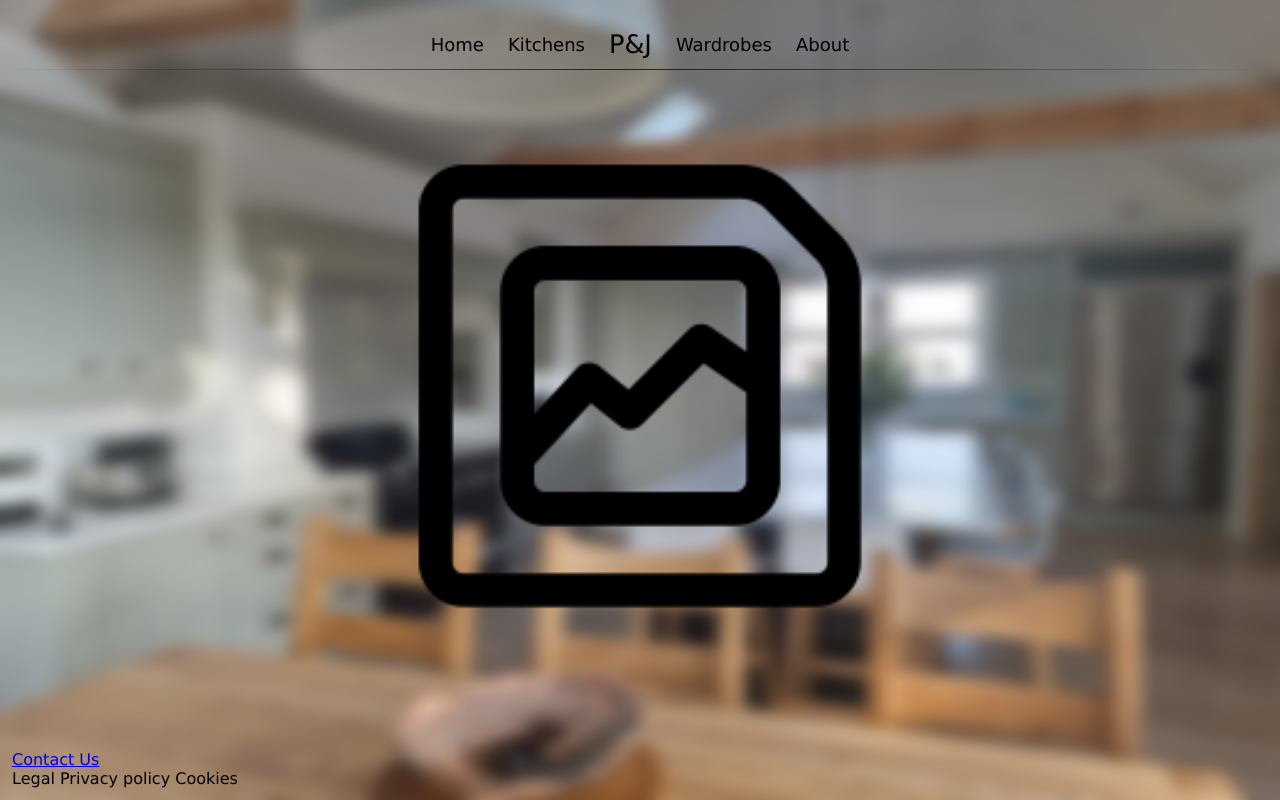
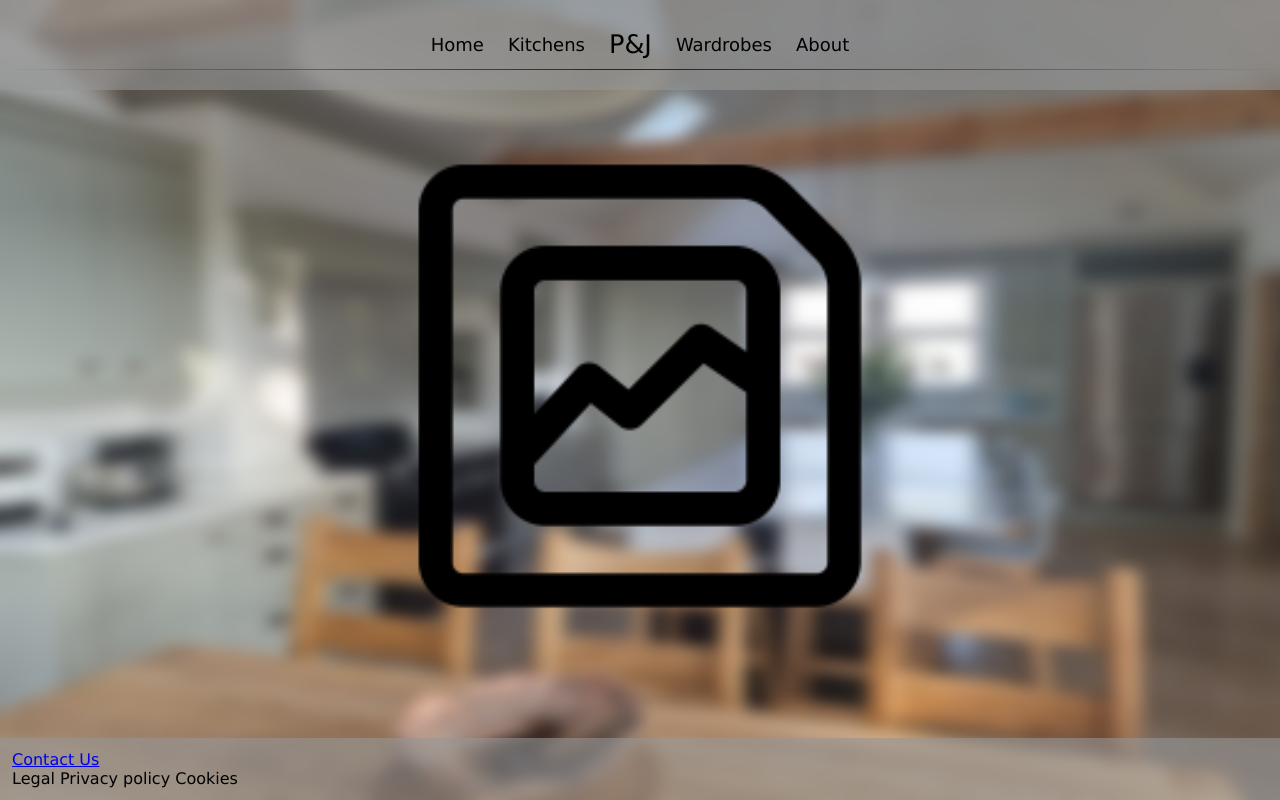
Before and after one commit to Orbitz4k/Kitchen_Website, a PHP site: page /index.html in a window 1280 px wide. Run offline with PHP 8.4, Linux system fonts and the light colour scheme.

Commit message:
make header/footer transparent

```diff
--- a/public/css/stylesheet.css
+++ b/public/css/stylesheet.css
@@ -4,7 +4,6 @@
 	border: none;
 	box-sizing: border-box;
 	font-family: Verdana, serif;
-	background-image: url('/public/images/blur.png');
 	background-repeat: no-repeat;
 	background-attachment: fixed;
 	background-size: 100% 100%;
@@ -13,7 +12,7 @@
 /*header stuff*/
 .header {
 	overflow: hidden;
-	background-color: rgba(207, 207, 207, 5);
+	background-color: rgba(150, 150, 150, 0.6);
 	padding: 20px 10px;
 }
 
@@ -76,7 +75,7 @@ footer {
 	bottom: 0;
 	width: 100%;
 	padding: 12px;
-	background-color: rgba(207, 207, 207, 5);
+	background-color: rgba(150, 150, 150, 0.6);
 	text-decoration: none;
 }
 
```
